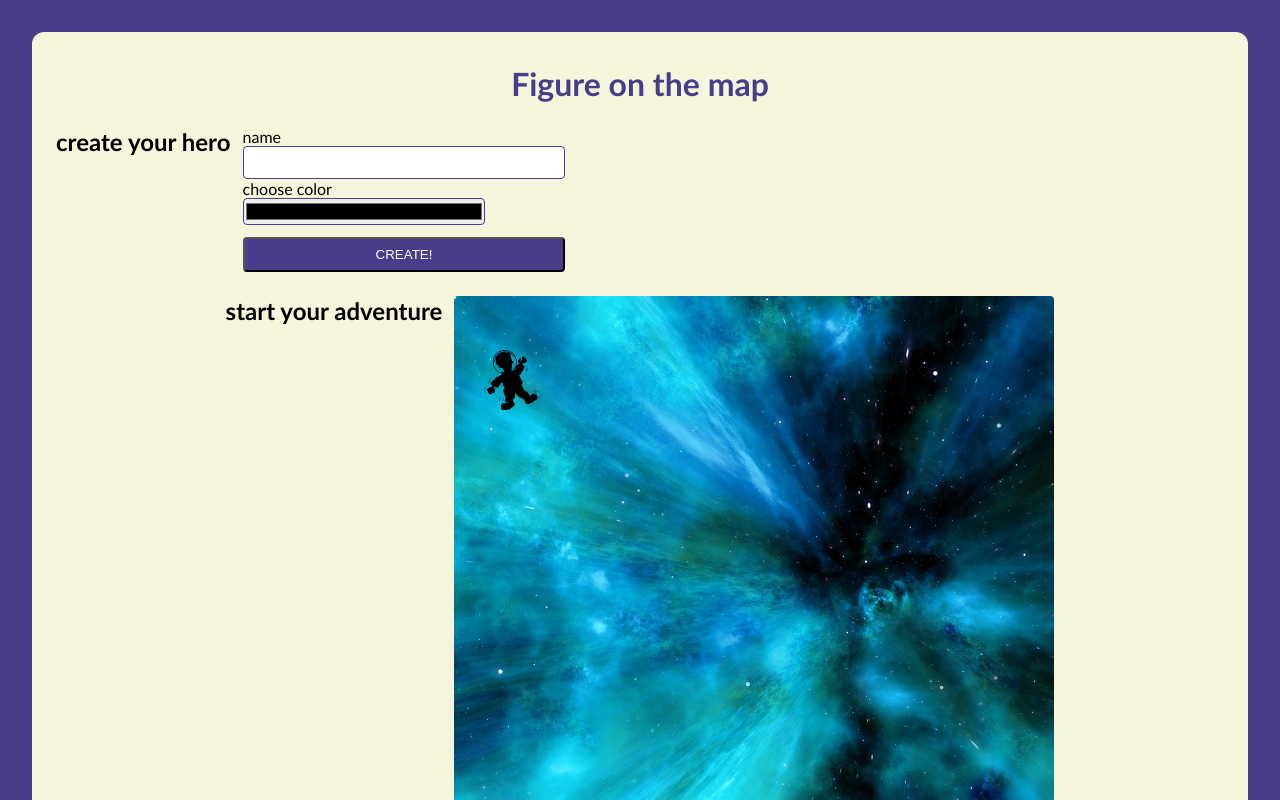
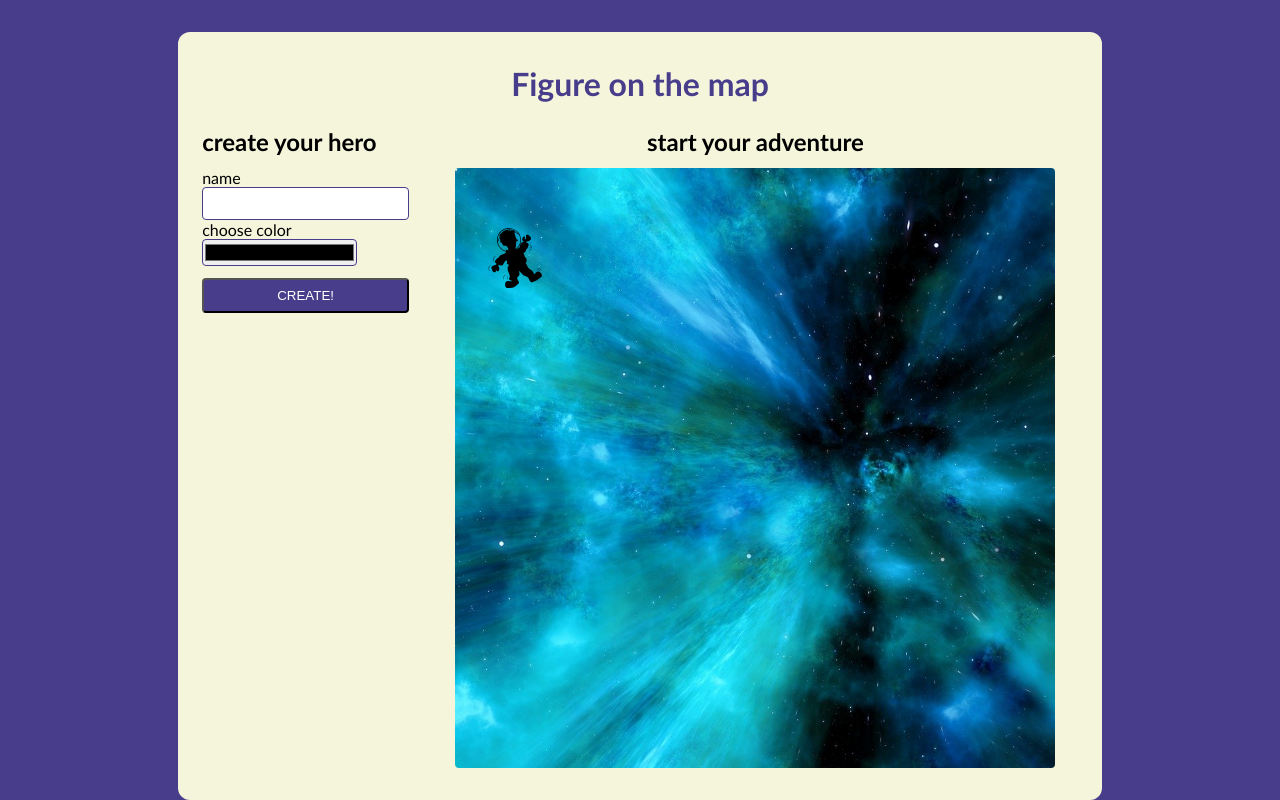
Before and after one commit to MartaKMB/figure-on-the-map-for-nexus, a React (Vite) app: page / in a window 1280 px wide. Shown: the top 800 px of the page. Built offline with nearby package versions, Linux system fonts and the light colour scheme.

Commit message:
feat(ui): adjust all view

```diff
--- a/src/App.module.css
+++ b/src/App.module.css
@@ -1,10 +1,10 @@
 .container {
     background-color: beige;
     display: flex;
+    flex-direction: column;
     padding: 32px 24px;
     border-radius: 12px;
     margin: 32px;
-    flex-wrap: wrap;
 }
 
 .header {
@@ -12,3 +12,30 @@
     text-align: center;
     color: darkslateblue;
 }
+
+.content {
+  display: flex;
+  gap: 24px;
+  flex-wrap: wrap;
+  justify-content: space-around;
+}
+
+.content > * {
+  flex: 1 1 100%;
+}
+
+@media (min-width: 640px) {
+  .content > * {
+    flex: 1 1 calc(50% - 12px);
+  }
+}
+
+@media (min-width: 1024px) {
+  .content > :first-child {
+    flex: 1 1 calc(25% - 12px);
+  }
+
+  .content > :last-child {
+    flex: 3 1 calc(75% - 12px);
+  }
+}
--- a/src/App.tsx
+++ b/src/App.tsx
@@ -14,10 +14,14 @@ function App() {
       <header className={styles.header}>
         <h1>Figure on the map</h1>
       </header>
-      <Form
-        onFormSubmit={(name: string, color: string) => setHeroAttributes({ heroName: name, color: color })}
-      />
-      <GameBoard heroAttributes={heroAttributes} />
+      <div className={styles.content}>
+        <Form
+          onFormSubmit={(name: string, color: string) =>
+            setHeroAttributes({ heroName: name, color: color })
+          }
+        />
+        <GameBoard heroAttributes={heroAttributes} />
+      </div>
     </main>
   );
 }
--- a/src/components/Form/Form.module.css
+++ b/src/components/Form/Form.module.css
@@ -2,8 +2,7 @@
     display: flex;
     gap: 12px;
     margin-top: 24px;
-    flex-wrap: wrap;
-    justify-content: center;
+    flex-direction: column;
 }
 
 .input {
--- a/src/components/GameBoard/GameBoard.module.css
+++ b/src/components/GameBoard/GameBoard.module.css
@@ -14,8 +14,6 @@
   display: grid;
   grid-template-columns: repeat(5, minmax(60px, 1fr));
   grid-template-rows: repeat(5, minmax(60px, 1fr));
-  gap: 8px;
-
   width: 100%;
   max-width: 600px;
   aspect-ratio: 1 / 1;
```
